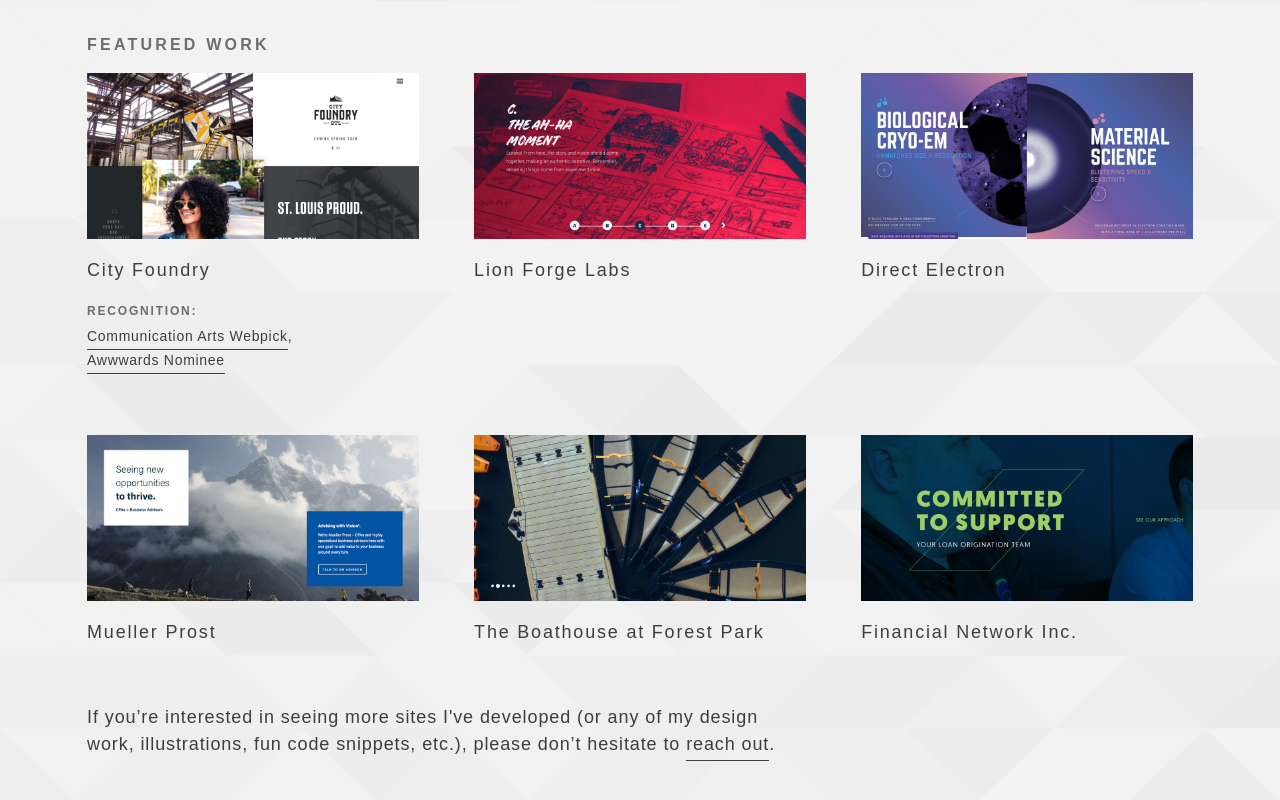
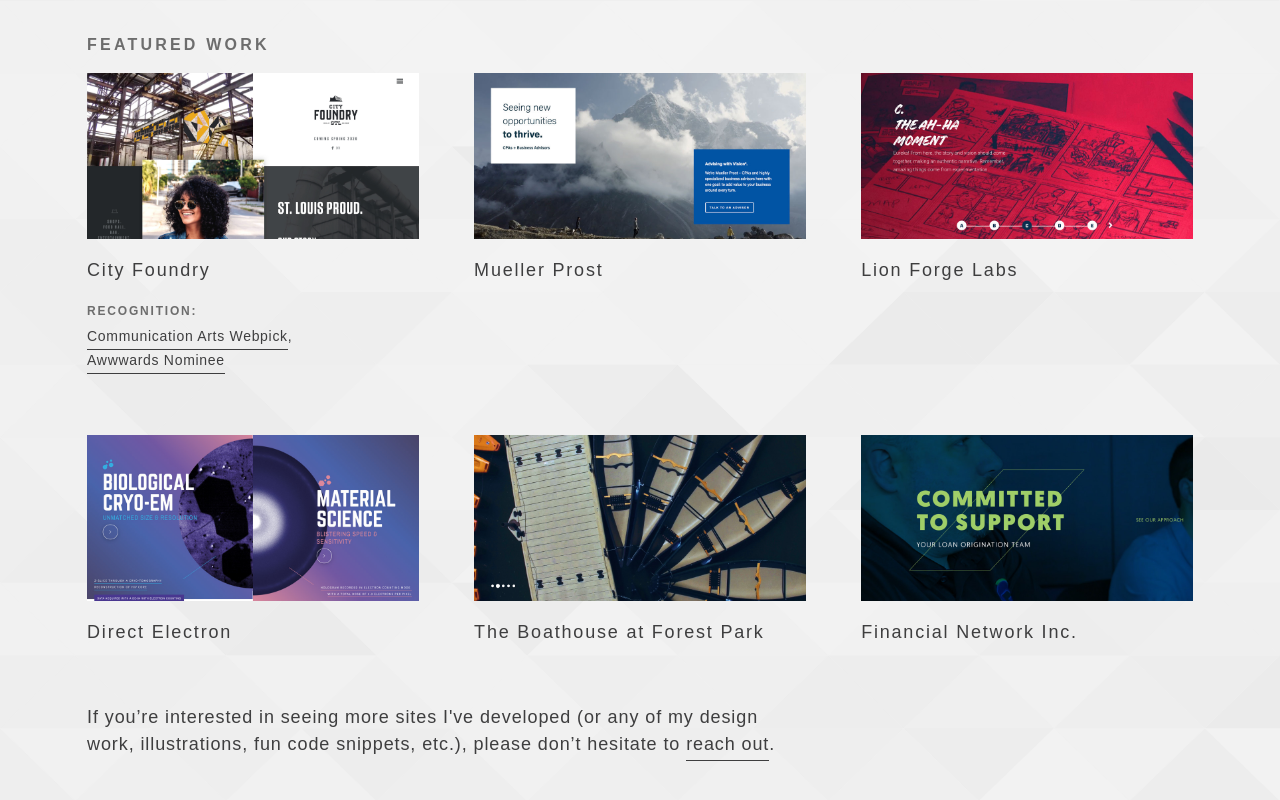
Before and after one commit to alexlinek/portfolio, a Jekyll site: the page built from index.html, in a window 1280 px wide and 900 px high, scrolled down 457 px. Shown: the top 800 px of the window. Built offline with Jekyll 4.4.1, drawn with Linux system fonts in a browser that asks for light colours; some web fonts are replaced; part of the change alters nothing that is shown.

Commit message:
updated meta and case study order

```diff
--- a/_config.yml
+++ b/_config.yml
@@ -16,7 +16,7 @@
 title: Alex Linek Web Design & Development
 email: hello@alexlinek.com
 description: >- # this means to ignore newlines until "baseurl:"
-  Hello! I’m a web designer & developer with 8+ years of experience conceptualizing and delivering effective, user-friendly solutions. This website is a work in progress, so please check back for updates.
+  Hello! I’m a web designer & developer with 9+ years of experience conceptualizing and delivering effective, user-friendly solutions. This website is a work in progress, so please check back for updates.
 baseurl: "" # the subpath of your site, e.g. /blog
 url: "http://alexlinek.com" # the base hostname & protocol for your site, e.g. http://example.com
 
--- a/_includes/case-studies.html
+++ b/_includes/case-studies.html
@@ -19,6 +19,14 @@
       <p>This is the first site I built using Gutenberg's custom blocks. There are two different navigational structures (for pre- and post- opening) that the client can easily toggle.</p> -->
       <h5>Recognition:</h5>
       <p><a href="https://www.commarts.com/webpicks/city-foundry-st-louis" target="_blank">Communication Arts Webpick</a>,&nbsp; <a href="https://www.awwwards.com/sites/city-foundry-stl" target="_blank">Awwwards Nominee</a></p>
+    </li>
+    <li>
+      <a href="https://muellerprost.com/" target="_blank">
+        <div class="ft-work-img">
+          <img src="/assets/images/ft-work/mp.jpg">
+        </div>
+        <h3>Mueller Prost</h3>
+      </a>
     </li>
     <li>
       <a href="http://lionforgelabs.com//" target="_blank">
@@ -45,14 +53,6 @@
       <h5>Problem solved, new skill learned:</h5>
       <p>Gradients everywhere! Optional dropdown items, variable backgrounds, and gradient text.</p>
       <p>Learned the most cross-browser friendly ways to display gradient text with gradeful degradation in place for those that don't support it. So glad that Sass mixins exist!</p> -->
-    </li>
-    <li>
-      <a href="https://muellerprost.com/" target="_blank">
-        <div class="ft-work-img">
-          <img src="/assets/images/ft-work/mp.jpg">
-        </div>
-        <h3>Mueller Prost</h3>
-      </a>
     </li>
     <li>
       <a href="http://boathousestl.com/" target="_blank">
```
Also changed, not shown: 5 other files.
